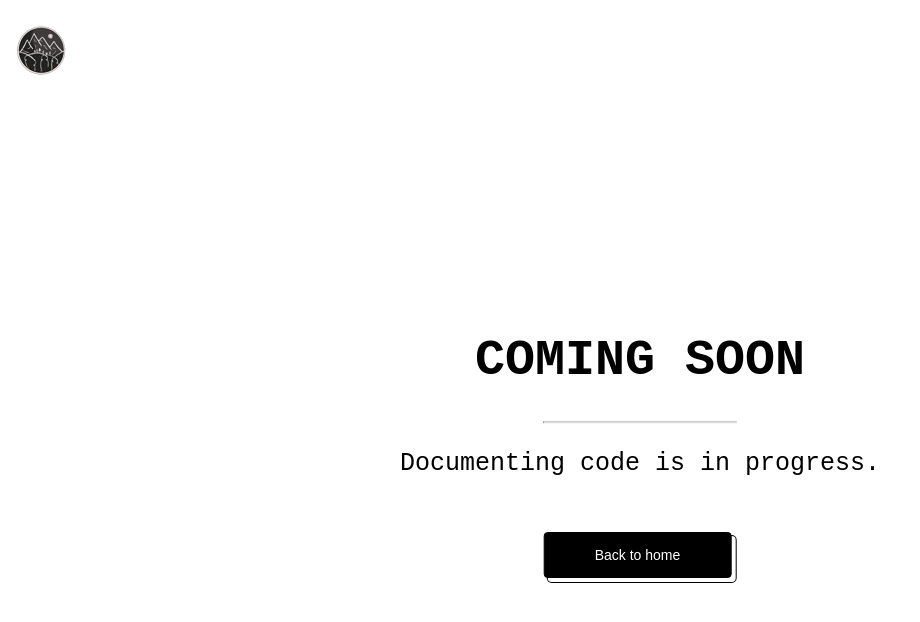
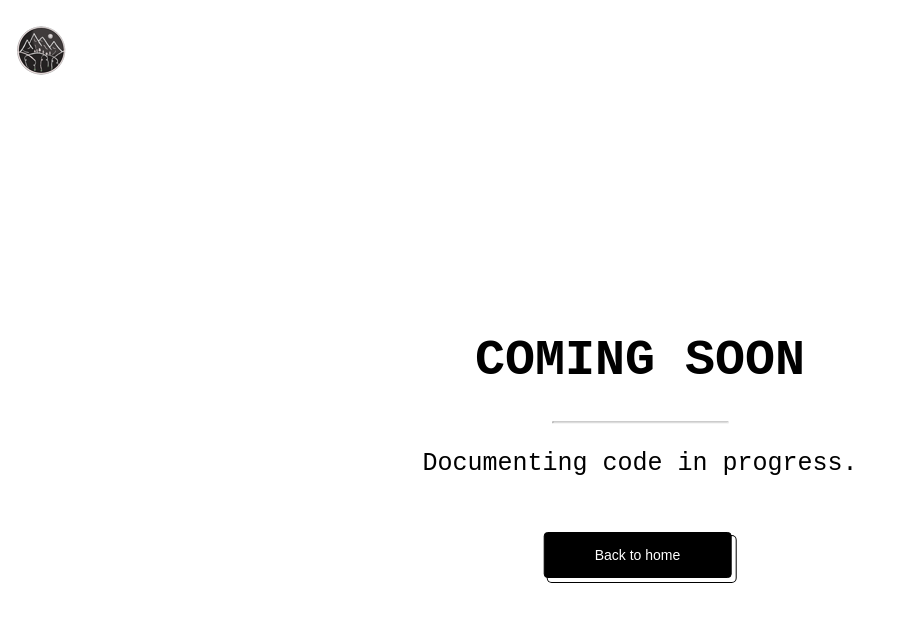
Before and after one commit to al-lu/al-lu.github.io, a plain HTML site: page portfolio/other_sites/coming_soon.html in a window 1280 px wide. Shown: the whole page, without its empty margins (0-920 px from the left). Drawn offline with Linux system fonts and the light colour scheme.

Commit message:
better writing

```diff
--- a/portfolio/other_sites/coming_soon.html
+++ b/portfolio/other_sites/coming_soon.html
@@ -22,7 +22,7 @@
         <div class="middle">
             <h1>COMING SOON</h1>
             <hr>
-            <p>Documenting code is in progress.</p>
+            <p>Documenting code in progress.</p>
         </div>
         <div class="middlebottom">
             <a href="../index.html">
```
